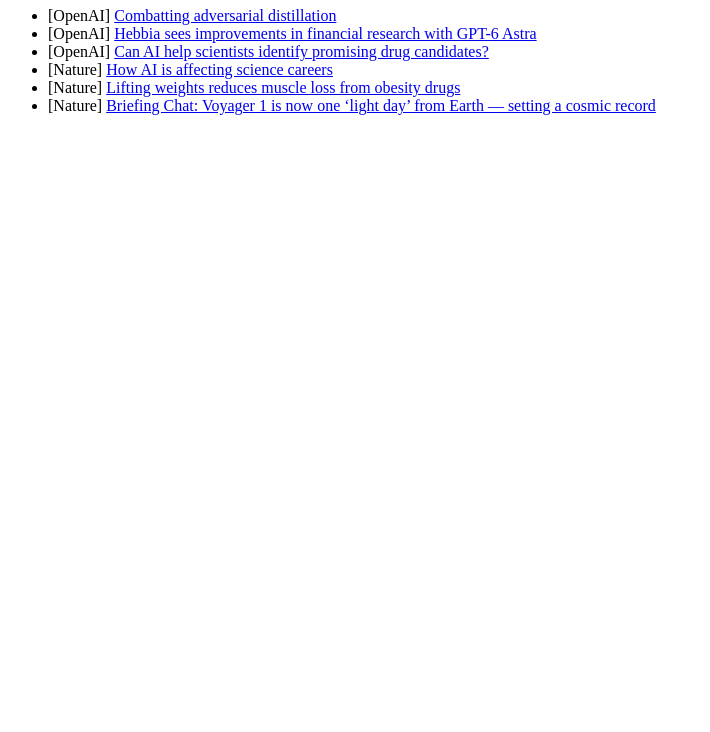
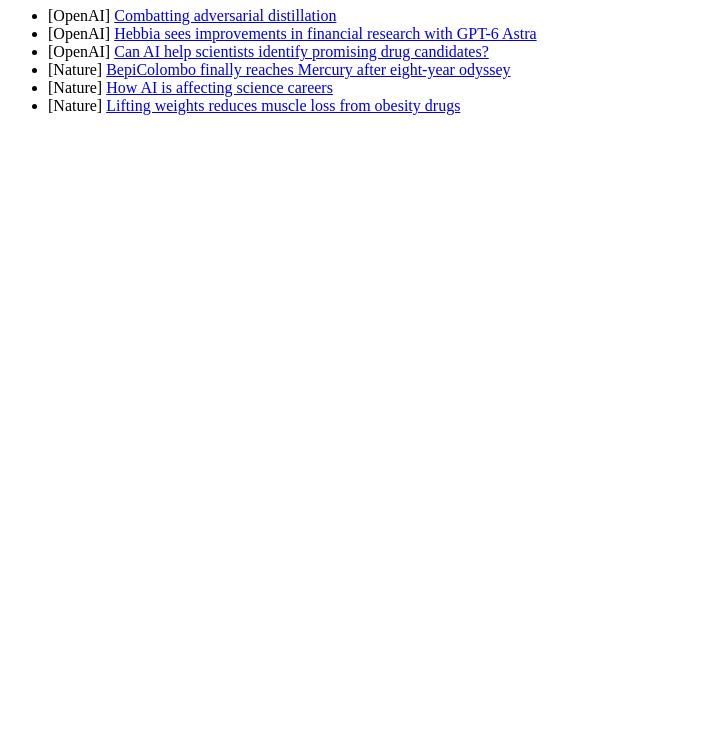
Before and after one commit to FloodTao/my-news-factory, a plain HTML site: page index.html in a window 1280 px wide. Shown: the part 68-800 px from the top of the page, without its empty margins (0-710 px from the left). Drawn offline with Linux system fonts and the light colour scheme.

Commit message:
Update News Report

```diff
--- a/index.html
+++ b/index.html
@@ -1 +1 @@
-<html><meta charset='utf-8'><body><h1>今日全球资讯</h1><ul><li>[OpenAI] <a href='https://openai.com/index/combatting-adversarial-distillation'>Combatting adversarial distillation</a></li><li>[OpenAI] <a href='https://openai.com/business/customer-stories/hebbia'>Hebbia sees improvements in financial research with GPT-6 Astra</a></li><li>[OpenAI] <a href='https://openai.com/index/introducing-medchembench'>Can AI help scientists identify promising drug candidates?</a></li><li>[Nature] <a href='https://www.nature.com/articles/d41586-026-03680-1'>How AI is affecting science careers</a></li><li>[Nature] <a href='https://www.nature.com/articles/d41586-026-03751-3'>Lifting weights reduces muscle loss from obesity drugs</a></li><li>[Nature] <a href='https://www.nature.com/articles/d41586-026-03806-5'>Briefing Chat: Voyager 1 is now one ‘light day’ from Earth — setting a cosmic record</a></li></ul></body></html>
+<html><meta charset='utf-8'><body><h1>今日全球资讯</h1><ul><li>[OpenAI] <a href='https://openai.com/index/combatting-adversarial-distillation'>Combatting adversarial distillation</a></li><li>[OpenAI] <a href='https://openai.com/business/customer-stories/hebbia'>Hebbia sees improvements in financial research with GPT-6 Astra</a></li><li>[OpenAI] <a href='https://openai.com/index/introducing-medchembench'>Can AI help scientists identify promising drug candidates?</a></li><li>[Nature] <a href='https://www.nature.com/articles/d41586-026-03803-8'>BepiColombo finally reaches Mercury after eight-year odyssey</a></li><li>[Nature] <a href='https://www.nature.com/articles/d41586-026-03680-1'>How AI is affecting science careers</a></li><li>[Nature] <a href='https://www.nature.com/articles/d41586-026-03751-3'>Lifting weights reduces muscle loss from obesity drugs</a></li></ul></body></html>
```
